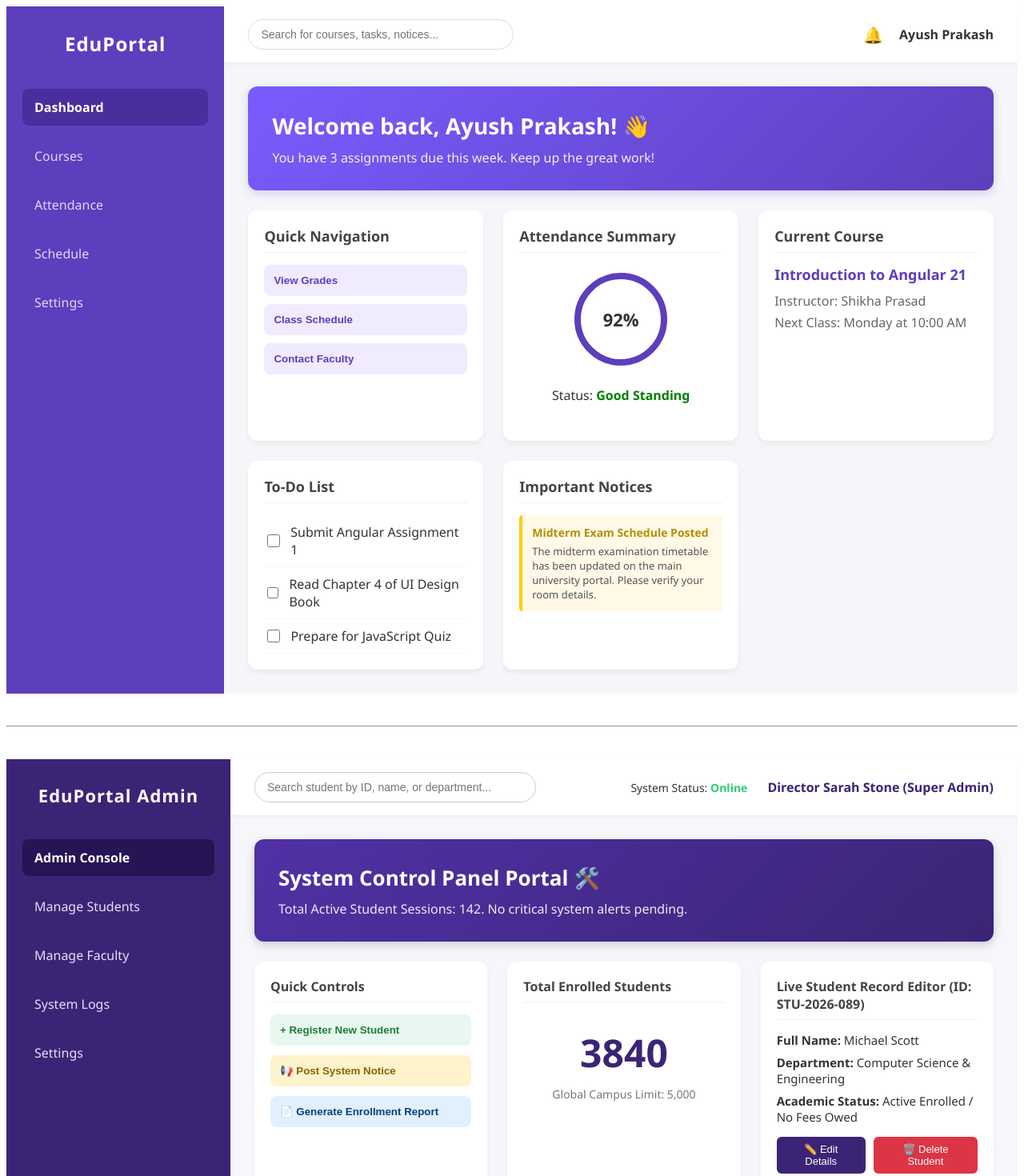
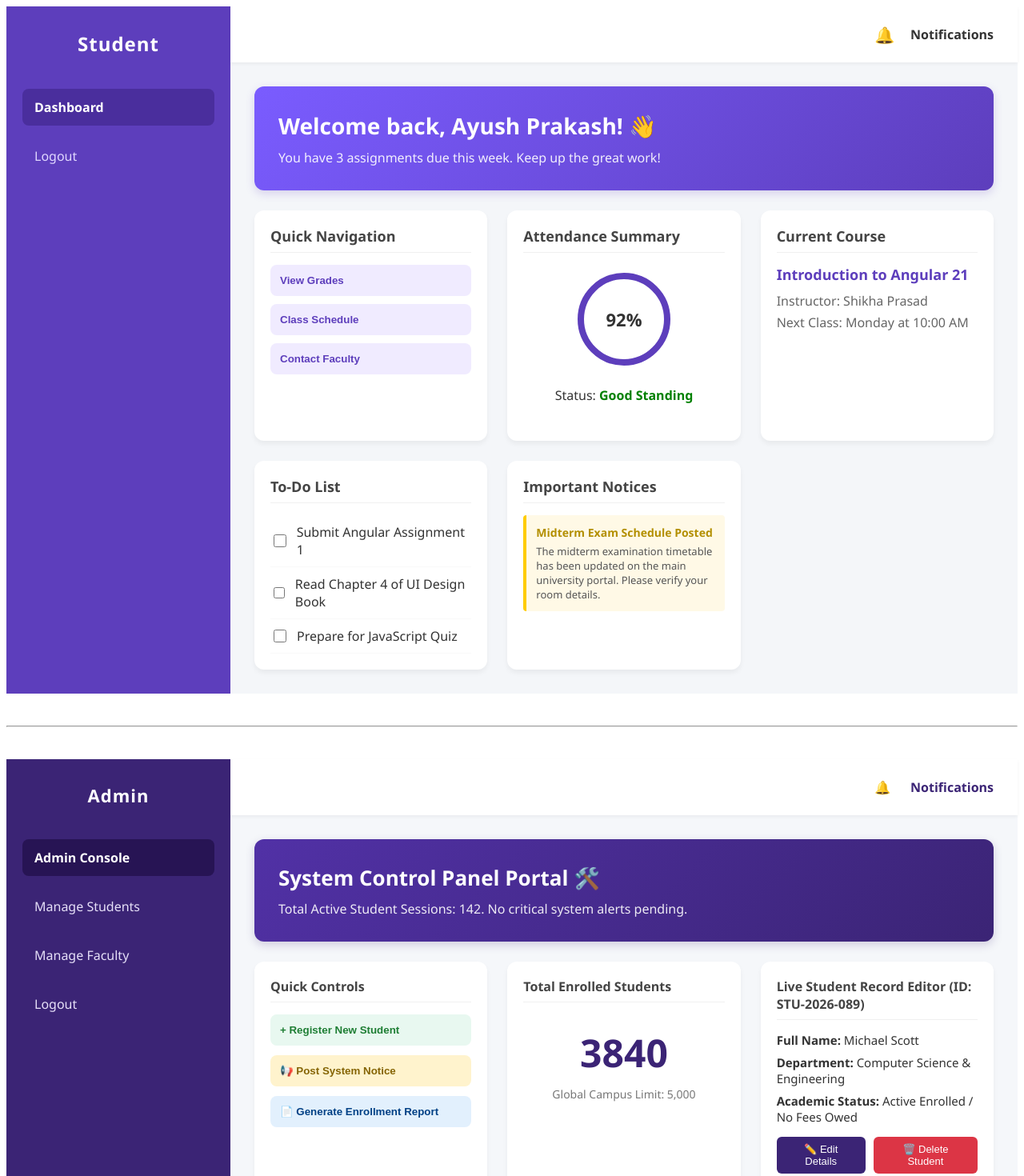
Before and after one commit to RajHarsh03/Student-Management-System-Angular, an Angular app in the folder student-management-system/: page /student in a window 1280 px wide. Shown: the top 1470 px of the page at 80% size. Built offline with nearby package versions, Linux system fonts and the light colour scheme.

Commit message:
Final dashboard made for student and admin

```diff
--- a/student-management-system/src/app/dashboard/admin-dashboard/admin-dashboard.css
+++ b/student-management-system/src/app/dashboard/admin-dashboard/admin-dashboard.css
@@ -58,7 +58,7 @@
   background-color: white;
   height: 70px;
   display: flex;
-  justify-content: space-between;
+  justify-content: flex-end; /* This forces the notification to the far right side */
   align-items: center;
   padding: 0 30px;
   box-shadow: 0 2px 4px rgba(0,0,0,0.05);
--- a/student-management-system/src/app/dashboard/admin-dashboard/admin-dashboard.html
+++ b/student-management-system/src/app/dashboard/admin-dashboard/admin-dashboard.html
@@ -1,25 +1,24 @@
 <div class="dashboard-container">
   <aside class="sidebar">
     <div class="logo-area">
-      <h2>EduPortal Admin</h2>
+      <h2>Admin</h2>
     </div>
     <nav class="nav-links">
       <a href="#" class="active-link">Admin Console</a>
       <a href="#">Manage Students</a>
       <a href="#">Manage Faculty</a>
-      <a href="#">System Logs</a>
-      <a href="#">Settings</a>
+      <a href="#">Logout</a>
     </nav>
   </aside>
 
   <main class="main-content">
     <header class="top-header">
-      <div class="search-box">
-        <input type="text" placeholder="Search student by ID, name, or department...">
-      </div>
+      <!-- <div class="search-box">
+        <input type="text" placeholder="Search for courses, tasks, notices...">
+      </div> -->
       <div class="profile-info">
-        <span class="system-status">System Status: <strong style="color: #2ecc71;">Online</strong></span>
-        <span class="user-name">{{ adminName }} ({{ adminRole }})</span>
+        <span class="bell-icon">🔔</span>
+        <span class="user-name">Notifications</span>
       </div>
     </header>
 
--- a/student-management-system/src/app/dashboard/student-dashboard/student-dashboard.css
+++ b/student-management-system/src/app/dashboard/student-dashboard/student-dashboard.css
@@ -48,7 +48,7 @@
 
 /* Main Content and Top Header */
 .main-content {
-  flex-1: 1;
+  flex: 1; /* Fixed typo: changed from flex-1: 1; */
   display: flex;
   flex-direction: column;
   width: calc(100% - 240px);
@@ -58,7 +58,7 @@
   background-color: white;
   height: 70px;
   display: flex;
-  justify-content: space-between;
+  justify-content: flex-end; /* This forces the notification to the far right side */
   align-items: center;
   padding: 0 30px;
   box-shadow: 0 2px 4px rgba(0,0,0,0.05);
--- a/student-management-system/src/app/dashboard/student-dashboard/student-dashboard.html
+++ b/student-management-system/src/app/dashboard/student-dashboard/student-dashboard.html
@@ -1,25 +1,22 @@
 <div class="dashboard-container">
   <aside class="sidebar">
     <div class="logo-area">
-      <h2>EduPortal</h2>
+      <h2>Student</h2>
     </div>
     <nav class="nav-links">
       <a href="#" class="active-link">Dashboard</a>
-      <a href="#">Courses</a>
-      <a href="#">Attendance</a>
-      <a href="#">Schedule</a>
-      <a href="#">Settings</a>
+      <a href="#">Logout</a>
     </nav>
   </aside>
 
   <main class="main-content">
     <header class="top-header">
-      <div class="search-box">
+      <!-- <div class="search-box">
         <input type="text" placeholder="Search for courses, tasks, notices...">
-      </div>
+      </div> -->
       <div class="profile-info">
         <span class="bell-icon">🔔</span>
-        <span class="user-name">{{ studentName }}</span>
+        <span class="user-name">Notifications</span>
       </div>
     </header>
 
--- a/student-management-system/src/app/dashboard/student-dashboard/student-dashboard.ts
+++ b/student-management-system/src/app/dashboard/student-dashboard/student-dashboard.ts
@@ -4,11 +4,10 @@ import { Component } from '@angular/core';
   selector: 'app-student-dashboard',
   standalone: true,
   imports: [],
-  templateUrl: './student-dashboard.html',
-  styleUrls: ['./student-dashboard.css']
+  templateUrl: './student-dashboard.html', /* Change this to match the folder's file name */
+  styleUrls: ['./student-dashboard.css']    /* Change this as well if needed */
 })
 export class StudentDashboard {
-  // Simple TypeScript variables for interpolation (Week 1-2 concepts)
   studentName: string = 'Ayush Prakash';
   totalAssignmentsDue: number = 3;
   attendancePercentage: number = 92;
```
